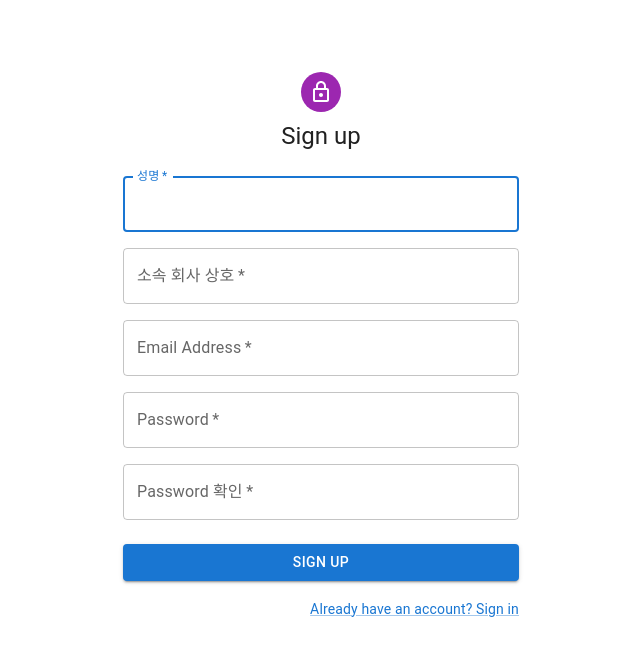
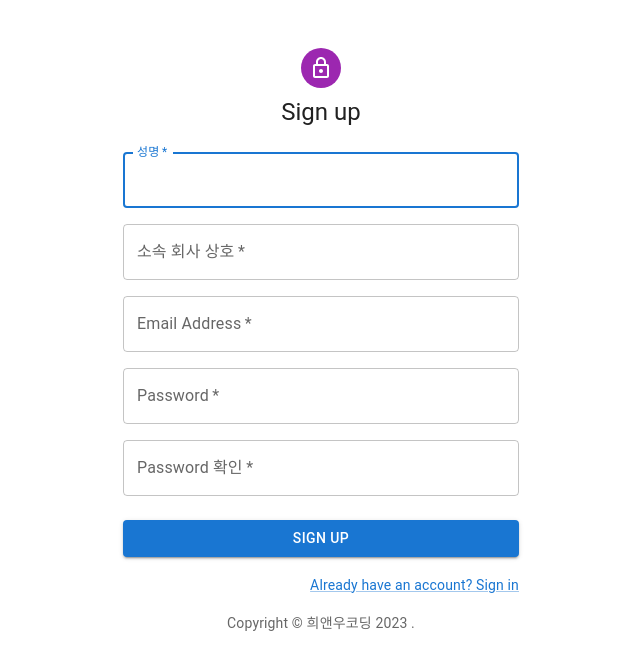
Before and after one commit to seungwoo-woo/almoney, a React (Create React App) app: page /signUp in a window 1280 px wide. Shown: the top 670 px of the page, without its empty margins (319-959 px from the left). Built offline with nearby package versions, Linux system fonts and the light colour scheme.

Commit message:
SignUp edit

```diff
--- a/src/SignUp.jsx
+++ b/src/SignUp.jsx
@@ -36,8 +36,6 @@ const db = getFirestore(app);
 
 // Initialize Variable ==================================================
 const defaultTheme = createTheme();
-
-
 
 
 //  ======================================================================================
@@ -92,6 +90,8 @@ const handleSubmit = async (event) => {
       company: data.get('company'),
       email: data.get('email'),
       note: '',
+      in: '',
+      out: '',
       isDeleted: 0,
       userGrade: 'D'
     });
@@ -117,15 +117,12 @@ const handleSubmit = async (event) => {
     handleSignUpErrMsgOpen();
     });
 
-
   } else {
     setMsg('password가 일치하지 않습니다. password를 다시 입력하세요.');
     handleSignUpErrMsgOpen();
   }
 
-
 };
-
 
 
 // ------------------------------------------------------------------------------------
@@ -136,7 +133,7 @@ return (
   <ThemeProvider theme={defaultTheme}>
     <Container component="main" maxWidth="xs">
       <CssBaseline />
-      <Box sx={{ marginTop: 8, display: 'flex', flexDirection: 'column', alignItems: 'center'}} >
+      <Box sx={{ marginTop: 5, display: 'flex', flexDirection: 'column', alignItems: 'center'}} >
         <Avatar sx={{ m: 1, bgcolor: 'secondary.main' }}>
           <LockOutlinedIcon />
         </Avatar>
@@ -173,6 +170,9 @@ return (
           </Grid>
         </Box>
       </Box>
+      <Typography variant="body2" color="text.secondary" align="center" mt={2} >
+        {'Copyright © '} 희앤우코딩 {'  '} {new Date().getFullYear()} {'.'}
+      </Typography>
     </Container>
   </ThemeProvider>
 
```
Also changed, not shown: src/App.js (+0 -9 lines).
